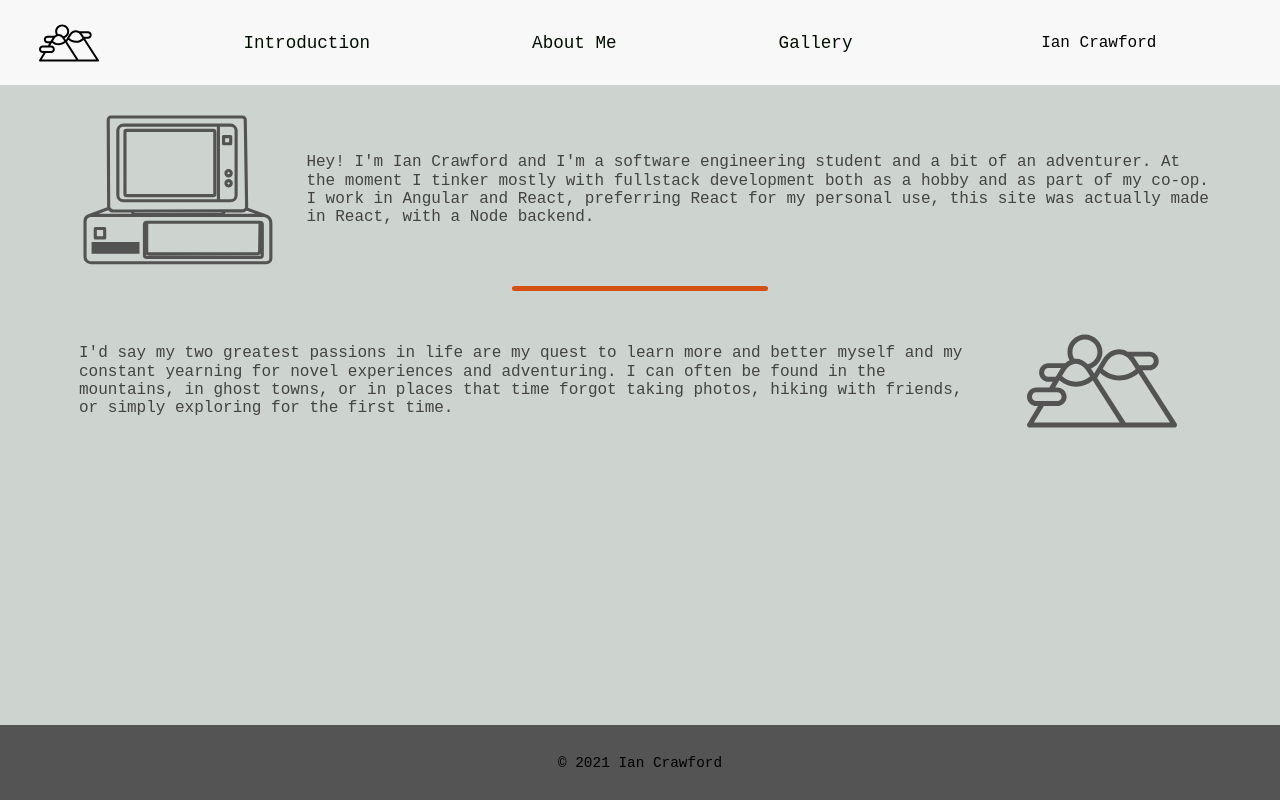
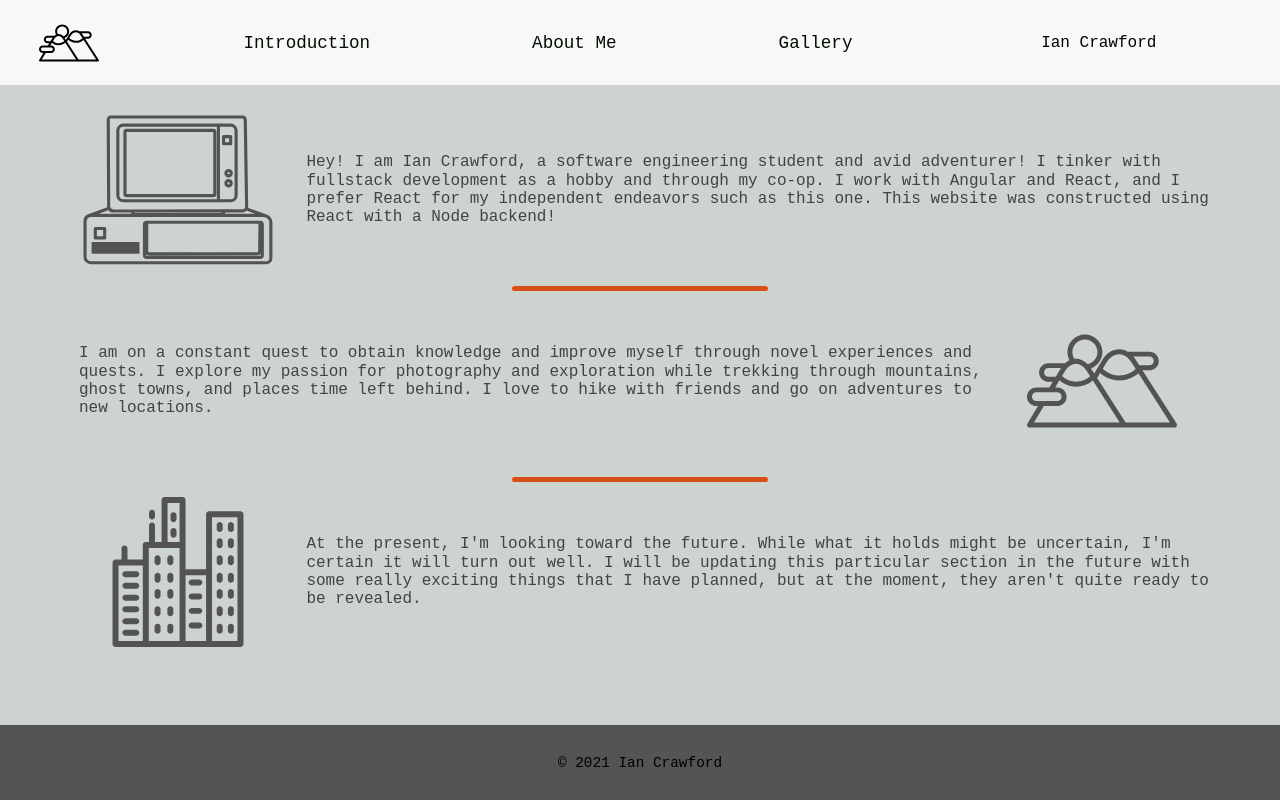
Before and after one commit to Ian-A-Crawford/personal-site, a React (Create React App) app in the folder client/: page /about in a window 1280 px wide. Built offline with nearby package versions, Linux system fonts and the light colour scheme.

Commit message:
updated about

```diff
--- a/client/src/components/About.jsx
+++ b/client/src/components/About.jsx
@@ -2,6 +2,7 @@ import React from 'react';
 import styles from './About.module.css';
 import computer from '../img/computer6.svg'
 import mountain from '../img/mountain.svg'
+import city from '../img/city.svg'
 
 const About = () => {
 
@@ -9,16 +10,32 @@ const About = () => {
       <div className={styles.aboutMe}>
          <div className={`${styles.row} ${styles.firstRow}`}>
             <div className={styles.computerSpan}><img src={computer} className={styles.computerImg} alt='computer'></img></div>
-            <p className={styles.rowParagraph}>Hey! I'm Ian Crawford and I'm a software engineering student and a bit of an adventurer. At the moment I tinker mostly with fullstack development both as a hobby and as part of my co-op.
-            I work in Angular and React, preferring React for my personal use, this site was actually made in React, with a Node backend.</p>
+            <p className={styles.rowParagraph}>Hey! I am Ian Crawford, a software engineering student and avid adventurer!
+               I tinker with fullstack development as a hobby and through my co-op. I work with Angular and React, and I
+               prefer React for my independent endeavors such as this one. This website was constructed using
+               React with a Node backend!</p>
          </div>
          <div className={styles.rowAfter}></div>
          <div className={styles.row}>
             <p className={styles.rowParagraph}>
-            I'd say my two greatest passions in life are my quest to learn more and better myself and my constant yearning for novel experiences and adventuring.
-            I can often be found in the mountains, in ghost towns, or in places that time forgot taking photos, hiking with friends, or simply exploring for the first time.
+               I am on a constant quest to obtain knowledge and improve myself through novel experiences and
+               quests. I explore my passion for photography and exploration while trekking through
+               mountains, ghost towns, and places time left behind. I love to hike with friends and go on adventures to
+               new locations.
             </p>
             <div className={styles.computerSpan}><img src={mountain} className={styles.computerImg} alt='computer'></img></div>
+
+         </div>
+         <div className={styles.rowAfter}></div>
+         <div className={styles.row}>
+            <div className={styles.computerSpan}><img src={city} className={styles.computerImg} alt='city'></img></div>
+            <p className={styles.rowParagraph}>
+               At the present, I'm looking toward the future. While what it holds might be uncertain,
+               I'm certain it will turn out well. I will be updating this particular section in the
+               future with some really exciting things that I have planned, but at the moment, they
+               aren't quite ready to be revealed.
+            </p>
+
          </div>
       </div>
 
```
Also changed, not shown: client/src/img/city.svg (added).
